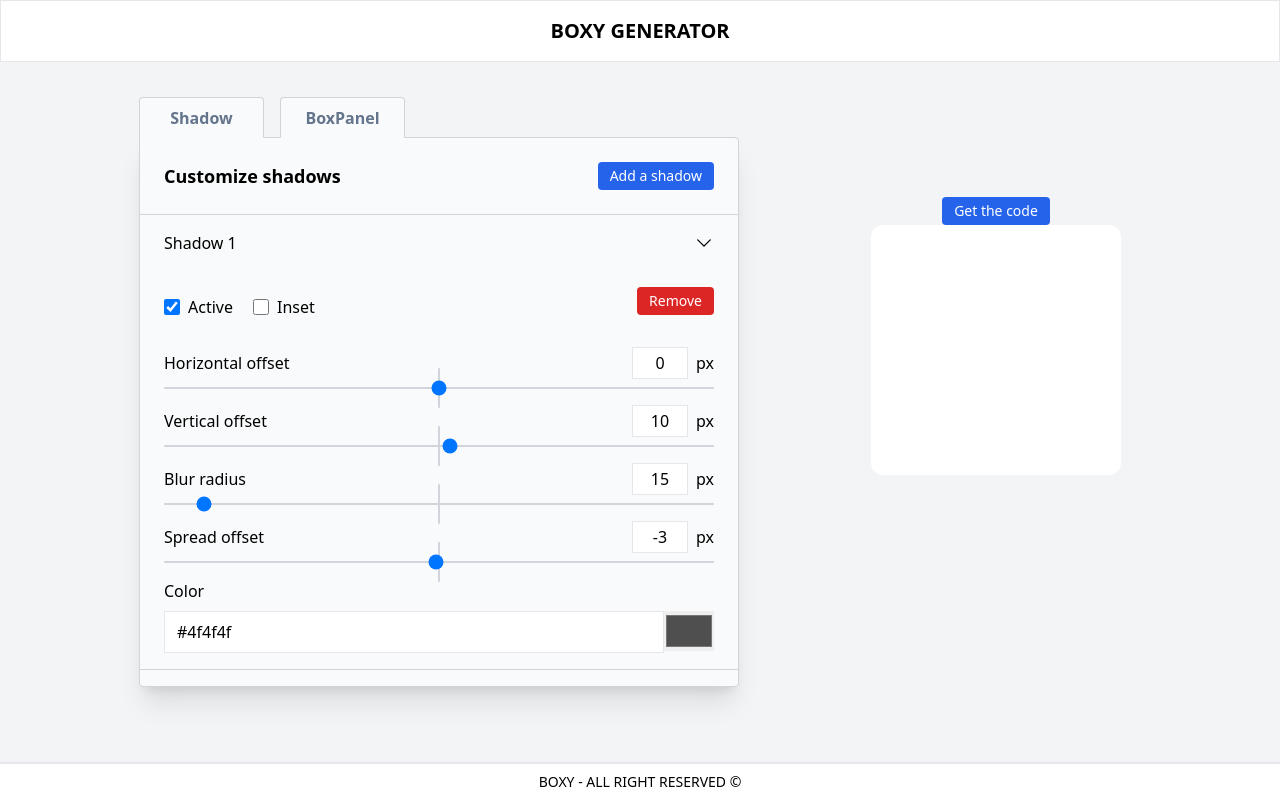
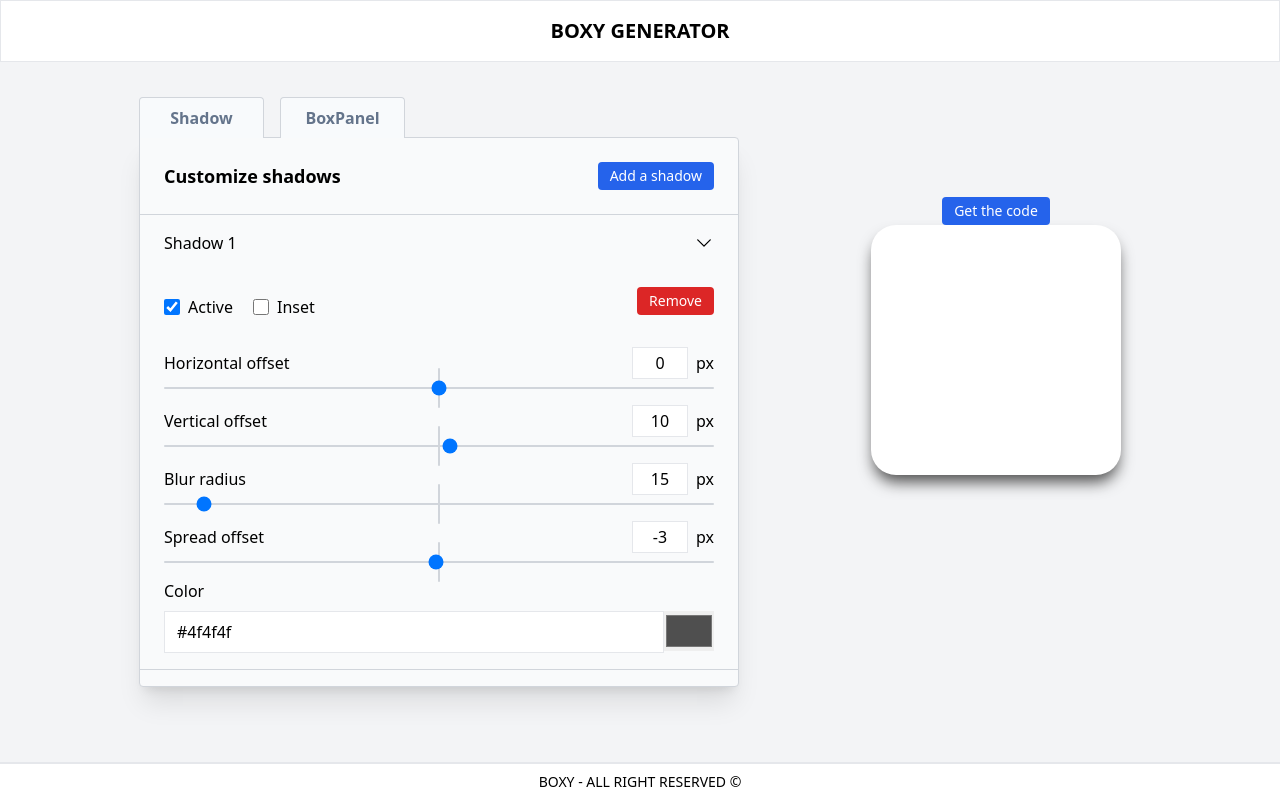
Before and after one commit to Abdourahamane10/box-shadow-generator, a React (Vite) app: page / in a window 1280 px wide. Built offline with nearby package versions, Linux system fonts and the light colour scheme.

Commit message:
Utilisation de la fonction getBoxShadowValue pour styliser la visualisation

```diff
--- a/src/layouts/Visualization/Visualization.jsx
+++ b/src/layouts/Visualization/Visualization.jsx
@@ -1,10 +1,26 @@
 import ModalBtn from "./Modal/ModalBtn";
+import getBoxShadowValue from "../../utils/getBoxShadowValue";
+import { useSelector } from "react-redux";
+useSelector
 
 export default function Visualization() {
+
+    const shadowValues = useSelector(state => state.shadows)
+
+    const boxProperties = useSelector(state => state.boxProperties)
+
   return (
     <div className="flex flex-col p-5 ml-10 lg:ml-28">
         <ModalBtn/>
-        <div className="w-[250px] h-[250px] bg-white rounded-xl mb-20 lg:mb-40">
+        <div className="w-[250px] h-[250px] bg-white rounded-xl mb-20 lg:mb-40"
+        style={{
+        boxShadow: `${getBoxShadowValue(shadowValues).slice(0, -1)}`,
+        borderRadius: `${boxProperties[0].value}px`,
+        height: `${boxProperties[1].value}px`,
+        width: `${boxProperties[2].value}px`,
+        backgroundColor: `${boxProperties[3].value}`
+        }}
+        >
 
         </div>
     </div>
```
